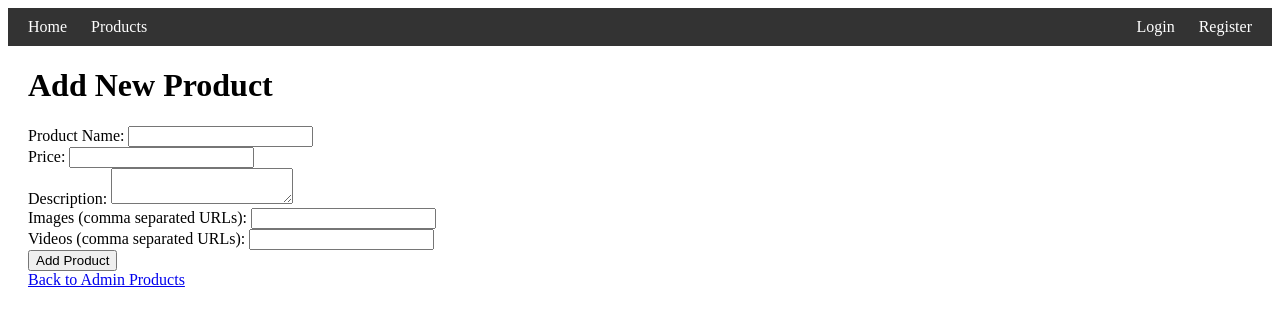
After one commit to Leivon8899/Base_de_datos_II, a Flask app: page /admin/add_product in a window 1280 px wide. The commit adds this page. Shown: the top 326 px of the page. Run offline with Flask 3, Linux system fonts and the light colour scheme; parts of the project's set-up code (start-up, migrations or seed data) failed here and were passed over.

Commit message:
agregado de roles y panel de control

```diff
--- a/app.py
+++ b/app.py
@@ -10,7 +10,9 @@ from models.product import Product
 from models.cart import Cart
 from models.payment import Payment
 from models.order import Order
+from decorator.decorators import admin_required
 import os
+from bson import json_util
 
 secret_key = os.urandom(24)
 
@@ -38,6 +40,17 @@ def get_cart_count():
     return 0
 
 @app.context_processor
+def inject_user_role():
+    if 'token' not in session:
+        return dict(user_role=None)
+
+    redis_client = get_redis_client()
+    user_id = redis_client.get(f"session:{session['token']}").decode('utf-8')
+    user_role = redis_client.hget(f"user:{user_id}", "role").decode('utf-8')
+
+    return dict(user_role=user_role)
+
+@app.context_processor
 def inject_cart_count():
     return dict(cart_count=get_cart_count())
 
@@ -58,6 +71,73 @@ def product_detail(product_id):
     product_model = Product(db)
     product = product_model.get_product(product_id)
     return render_template('product_detail.html', product=product)
+
+@app.route('/admin/products')
+@admin_required
+def admin_products_page():
+    db = get_db()
+    product_model = Product(db)
+    products = product_model.get_all_products()
+    return render_template('admin_products.html', products=products)
+
+@app.route('/admin/add_product', methods=['GET', 'POST'])
+@admin_required
+def add_product():
+    if request.method == 'POST':
+        name = request.form['name']
+        price = float(request.form['price'])
+        description = request.form['description']
+        images = request.form.getlist('images')
+        videos = request.form.getlist('videos')
+
+        db = get_db()
+        product_model = Product(db)
+        product_data = {
+            "name": name,
+            "price": price,
+            "description": description,
+            "images": images,
+            "videos": videos
+        }
+        product_model.add_product(product_data)
+        return redirect(url_for('admin_products_page'))
+
+    return render_template('add_product.html')
+
+@app.route('/admin/edit_product/<product_id>', methods=['GET', 'POST'])
+@admin_required
+def edit_product(product_id):
+    db = get_db()
+    product_model = Product(db)
+
+    if request.method == 'POST':
+        name = request.form['name']
+        price = float(request.form['price'])
+        description = request.form['description']
+        images = request.form.getlist('images')
+        videos = request.form.getlist('videos')
+
+        product_data = {
+            "name": name,
+            "price": price,
+            "description": description,
+            "images": images,
+            "videos": videos
+        }
+        product_model.update_product(product_id, product_data)
+        return redirect(url_for('admin_products_page'))
+
+    product = product_model.get_product(product_id)
+    return render_template('edit_product.html', product=product)
+
+@app.route('/admin/delete_product/<product_id>', methods=['POST'])
+@admin_required
+def delete_product(product_id):
+    db = get_db()
+    product_model = Product(db)
+    product_model.delete_product(product_id)
+    return redirect(url_for('admin_products_page'))
+
 
 @app.route('/add_to_cart', methods=['POST'])
 def add_to_cart():
@@ -153,11 +233,11 @@ def get_product_price(product_id, db):
 def process_payment():
     if 'token' not in session:
         return redirect(url_for('auth.login'))
+
     redis_client = get_redis_client()
     user_id = redis_client.get(f"session:{session['token']}").decode('utf-8')
     payment_method = request.form['payment_method']
     installments = request.form.get('installments', '1')
-
     db = get_db()
     cart_model = Cart(db)
     payment_model = Payment(db)
@@ -166,6 +246,10 @@ def process_payment():
     cart_id = f"{user_id}"
     items = cart_model.get_cart(cart_id)
     total = sum(item['quantity'] * get_product_price(item['productId'], db) for item in items)
+
+    # Convertir ObjectId a string
+    for item in items:
+        item["productId"] = str(item["productId"])
 
     # Aplicar recargo del 15% si el método de pago es tarjeta de crédito
     if payment_method == 'credit':
@@ -203,7 +287,23 @@ def process_payment():
     # Vaciar el carrito después del pago
     cart_model.update_cart(cart_id, {"items": []})
 
-    return render_template('payment_success.html', payment_info=payment_info)
+    # Establecer un indicador de que el pago fue exitoso y guardar la información de pago en la sesión
+    session['payment_completed'] = True
+    session['payment_info'] = json_util.dumps(payment_info)  # Convertir a JSON
+
+    return redirect(url_for('payment_success'))
+
+@app.route('/payment_success')
+def payment_success():
+    # Verificar si el pago fue completado
+    if 'payment_completed' in session and session['payment_completed']:
+        # Obtener información de la sesión y luego eliminar el indicador de la sesión
+        payment_info = json_util.loads(session.get('payment_info'))
+        session.pop('payment_completed', None)
+        session.pop('payment_info', None)
+        return render_template('payment_success.html', payment_info=payment_info)
+    else:
+        return redirect(url_for('index'))
 
 @app.route('/test_mongo')
 def test_mongo():
--- a/routes/auth_routes.py
+++ b/routes/auth_routes.py
@@ -31,7 +31,8 @@ def register():
             "password": hashed_password,
             "name": name,
             "address": address,
-            "id_number": id_number
+            "id_number": id_number,
+            "role": "client"
         }
         redis_client.hset(f"user:{username}", mapping=user_data)
 
--- /dev/null
+++ b/templates/add_product.html
@@ -0,0 +1,26 @@
+{% extends "base.html" %}
+
+{% block title %}Add Product{% endblock %}
+
+{% block content %}
+<h1>Add New Product</h1>
+<form method="POST" action="{{ url_for('add_product') }}">
+    <label for="name">Product Name:</label>
+    <input type="text" id="name" name="name" required><br>
+
+    <label for="price">Price:</label>
+    <input type="number" id="price" name="price" step="0.01" required><br>
+
+    <label for="description">Description:</label>
+    <textarea id="description" name="description" required></textarea><br>
+
+    <label for="images">Images (comma separated URLs):</label>
+    <input type="text" id="images" name="images"><br>
+
+    <label for="videos">Videos (comma separated URLs):</label>
+    <input type="text" id="videos" name="videos"><br>
+
+    <button type="submit">Add Product</button>
+</form>
+<a href="{{ url_for('admin_products_page') }}">Back to Admin Products</a>
+{% endblock %}
--- a/templates/base.html
+++ b/templates/base.html
@@ -49,6 +49,9 @@
         <div>
             <a href="/">Home</a>
             <a href="/products">Products</a>
+            {% if user_role == 'admin' %}
+                <a href="/admin/products">Control Panel</a>
+            {% endif %}
         </div>
         <div>
             {% if session.token %}
--- a/templates/payment_success.html
+++ b/templates/payment_success.html
@@ -3,7 +3,7 @@
 {% block title %}Payment Success{% endblock %}
 
 {% block content %}
-    <h1>Payment Successful</h1>
+<h1>Payment Successful</h1>
 <p>Thank you for your purchase!</p>
 <p>Your order number is: {{ payment_info.order_number }}</p>
 <p>Payment Method: {{ payment_info.payment_method }}</p>
@@ -15,5 +15,4 @@
     {% endfor %}
 </ul>
 <a href="{{ url_for('products_page') }}">Continue Shopping</a>
-
 {% endblock %}
--- a/templates/products.html
+++ b/templates/products.html
@@ -1,3 +1,4 @@
+
 {% extends "base.html" %}
 
 {% block title %}Product List{% endblock %}
```
Also changed, not shown: decorator/decorators.py (added, +20 -0 lines), models/cart.py (+7 -2 lines), templates/admin_products.html (added, +27 -0 lines), templates/edit_product.html (added, +26 -0 lines), templates/home.html (+22 -0 lines), style/products.css (added).
